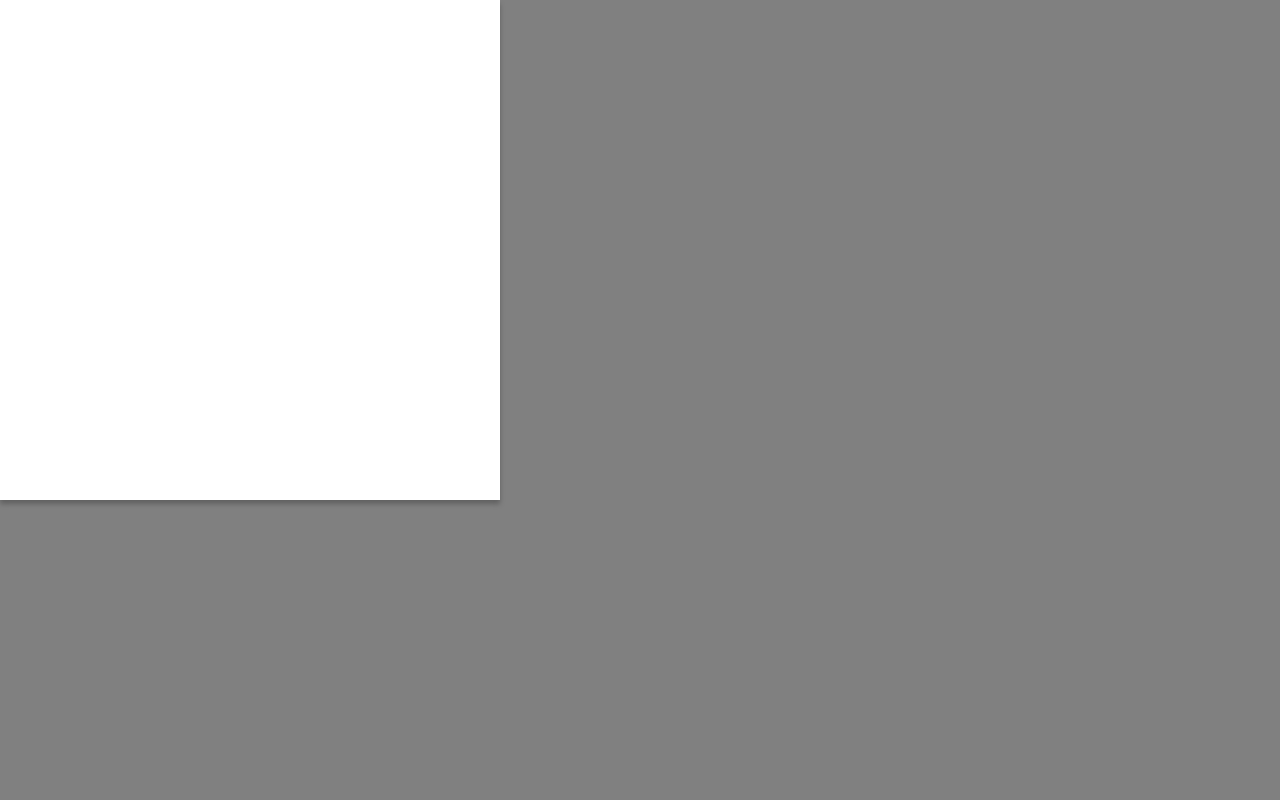
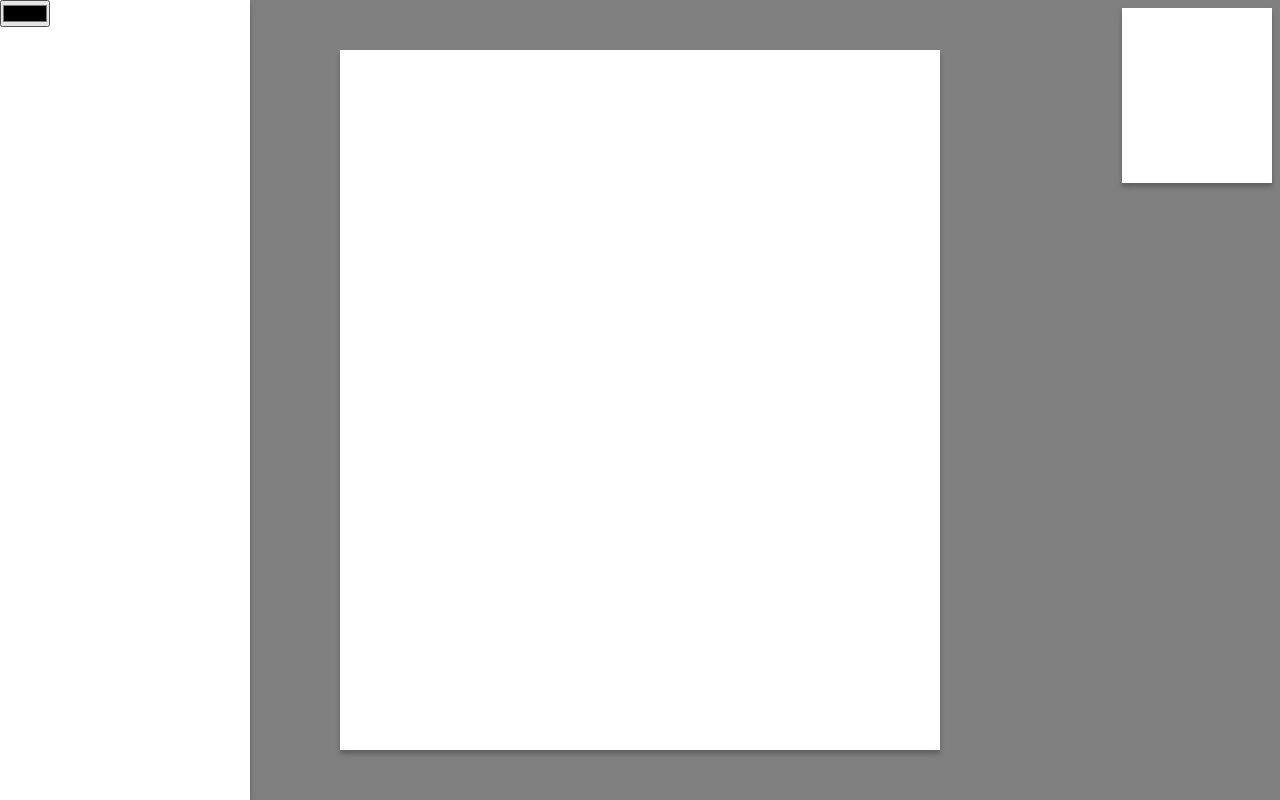
Before and after one commit to EricklLuan/a-simple-draw-app, a React (Create React App) app: page / in a window 1280 px wide. Built offline with nearby package versions, Linux system fonts and the light colour scheme.

Commit message:
Making principals funcionalitys

```diff
--- a/src/components/Canva/Canva.tsx
+++ b/src/components/Canva/Canva.tsx
@@ -1,4 +1,4 @@
-import { useEffect, useRef, useState } from 'react'
+import { ReactNode, useEffect, useRef, useState } from 'react'
 
 import './canva.scss'
 
@@ -8,6 +8,7 @@ type Vector2 = {
 }
 
 type CanvaProps = {
+  children?: ReactNode;
   color?: string;
   size?: number;
   width?: number;
@@ -17,26 +18,35 @@ type CanvaProps = {
 export function Canva(props: CanvaProps) {
 
   const canvas = useRef<HTMLCanvasElement>(null);
+  const minimaps = useRef<HTMLCanvasElement>(null);
   const [ context, setContext ] = useState<CanvasRenderingContext2D | null >(null);
 
   useEffect(() => {
     const canva = canvas.current;
+    const minimap = minimaps.current;
     if (!canva) return;
-    canva.width = props.width ? props.width : 500;
-    canva.height = props.height ? props.height : 500;
+    if (!minimap) return;
+    canva.width = props.width? props.width : 500;
+    canva.height = props.height? props.height : 500;
+    minimap.width = props.width? props.width/4 : 500/4;
+    minimap.height = props.height? props.height/4 : 500/4;
 
     let isDrawing: boolean = false;
     let start: Vector2 = { x: 0, y: 0 }
     let end: Vector2 = { x: 0, y: 0 }
-    let canvasOffsetX = 0;
-    let canvasOffsetY = 0;
 
+    const minimapCon = minimap.getContext('2d');
     setContext(canva.getContext('2d'))
+    if (!context) return;
+    if (!minimapCon) return;
+    minimapCon.scale(0.25, 0.25);
 
     function handleMouseMove(event: MouseEvent) {
       if (isDrawing && context) {
+        if (!canva) return;
+        const rect = canva.getBoundingClientRect();
         start = { x: end.x, y: end.y }
-        end   = { x: event.clientX - canvasOffsetX, y: event.clientY - canvasOffsetY }
+        end   = { x: event.clientX - rect.left, y: event.clientY - rect.top }
 
         context.beginPath();
         context.moveTo(start.x, start.y);
@@ -52,11 +62,16 @@ export function Canva(props: CanvaProps) {
 
     function handleMouseDown(event: MouseEvent) {
       isDrawing = true;
-      start = { x: event.clientX - canvasOffsetX, y: event.clientY - canvasOffsetY };
-      end   = { x: event.clientX - canvasOffsetX, y: event.clientY - canvasOffsetY };
+      if (!canva) return;
+      const rect = canva.getBoundingClientRect();
+      start = { x: event.clientX - rect.left, y: event.clientY - rect.top };
+      end   = { x: event.clientX - rect.left, y: event.clientY - rect.top };
     }
 
     function handleMouseUp() {
+      if (!minimapCon) return;
+      if (!canva) return;
+      minimapCon.drawImage(canva, 0, 0);
       isDrawing = false;
     }
 
@@ -64,9 +79,6 @@ export function Canva(props: CanvaProps) {
       canva.addEventListener('mousemove', handleMouseMove);
       canva.addEventListener('mousedown', handleMouseDown);
       canva.addEventListener('mouseup', handleMouseUp);
-
-      canvasOffsetX = canva.offsetLeft;
-      canvasOffsetY = canva.offsetTop;
     }
 
     return () => {
@@ -78,9 +90,14 @@ export function Canva(props: CanvaProps) {
   }, [context, props])
 
   return (
-    <canvas
-      id='canvas'
-      ref={canvas}
-    />
+    <>
+      <canvas id='canvas' ref={canvas}>
+      </canvas>
+      <section id="minimap">
+        <canvas ref={minimaps}>
+        </canvas>
+        <span> {props.children} </span>
+      </section>
+    </>
   )
 }
--- a/src/components/Canva/canva.scss
+++ b/src/components/Canva/canva.scss
@@ -2,4 +2,28 @@
   background: white;
   box-shadow: 0px 4px 5px rgba(0, 0, 0, 0.25);
   position: absolute;
+
+  cursor: crosshair;
 }
+
+#minimap {
+  pointer-events: none;
+  display: flex;
+  flex-direction: column;
+  align-items: flex-end;
+  gap: 4px;
+
+  position: absolute;
+  right: 0;
+  top: 0;
+  margin: 8px;
+
+  canvas {
+    background: white;
+    box-shadow: 0px 4px 5px rgba(0, 0, 0, 0.25);
+  }
+
+  span {
+    margin-right: 2px;
+  }
+}
--- a/src/pages/Home/Home.tsx
+++ b/src/pages/Home/Home.tsx
@@ -9,23 +9,84 @@ type Vector2 = {
 }
 
 export function Home() {
-  const [ canvasPosi, setCanvasPosi ] = useState<Vector2>({ x: 0, y: 0 });
-  const [ canvasSize ] = useState<Vector2>({ x: 500, y: 500 });
+  const [ color, setColor ] = useState<string>("");
+  const [ canvasSize ] = useState<Vector2>({ x: 600, y: 700 });
 
-  const home = useRef<HTMLDivElement>(null);
+  const homes = useRef<HTMLDivElement>(null);
 
   useEffect(() => {
+    const home = homes.current;
+    const canva = document.getElementById('canvas')
+    if (!home) return;
+    if (!canva) return;
 
-  }, [])
+    let isMouseDown: boolean = false;
+    let isKeyDown: boolean = false;
+    let x: number = window.innerWidth/2 - canvasSize.x/2,
+        y: number = window.innerHeight/2 - canvasSize.y/2;
+    canva.style.left = `${x}px`
+    canva.style.top = `${y}px`
+
+    function handleKeyDown(event: KeyboardEvent) {
+      if (event.key !== " ") return;
+      isKeyDown = true;
+    }
+
+    function handleKeyUp(event: KeyboardEvent) {
+      if (event.key !== " ") return;
+      isKeyDown = false;
+    }
+
+    function handleMouseMove(event: MouseEvent) {
+      if (!canva) return;
+      if (!isMouseDown || !isKeyDown) return;
+
+      x += (event.movementX);
+      y += (event.movementY) ;
+
+      canva.style.left = `${x}px`;
+      canva.style.top = `${y}px`;
+    }
+
+    function handleMouseDown(event: MouseEvent) {
+      isMouseDown = true;
+    }
+
+    function handleMouseUp() {
+      isMouseDown = false;
+    }
+
+    window.addEventListener('keydown', handleKeyDown);
+    window.addEventListener('keyup', handleKeyUp);
+    home.addEventListener('mousemove', handleMouseMove);
+    home.addEventListener('mousedown', handleMouseDown);
+    home.addEventListener('mouseup', handleMouseUp);
+
+    return () => {
+      window.removeEventListener('keydown', handleKeyDown);
+      window.removeEventListener('keyup', handleKeyUp);
+      home.removeEventListener('mousemove', handleMouseMove);
+      home.removeEventListener('mousedown', handleMouseDown);
+      home.removeEventListener('mouseup', handleMouseUp);
+    }
+
+  }, [canvasSize])
+
+  function handleChangeColor(event: any) {
+    setColor(event.target.value)
+  }
 
   return (
-    <div className="Home fill-parent" ref={home}>
+    <div className="Home fill-parent" ref={homes}>
+      <section id="menu">
+        <input type="color" onChange={handleChangeColor}/>
+      </section>
       <Canva
-        color='black'
-        size={5}
+        color={color}
+        size={14}
         width={canvasSize.x}
         height={canvasSize.y}
-      />
+      ></Canva>
     </div>
   )
 }
--- a/src/pages/Home/home.scss
+++ b/src/pages/Home/home.scss
@@ -1,4 +1,12 @@
 .Home {
   background: gray;
-  overflow: hidden;
+
+  #menu {
+    background: white;
+    position: absolute;
+    z-index: 100000;
+    height: 100%;
+    width: 250px;
+    box-shadow: 0px 4px 5px rgba(0, 0, 0, 0.25);
+  }
 }
```
